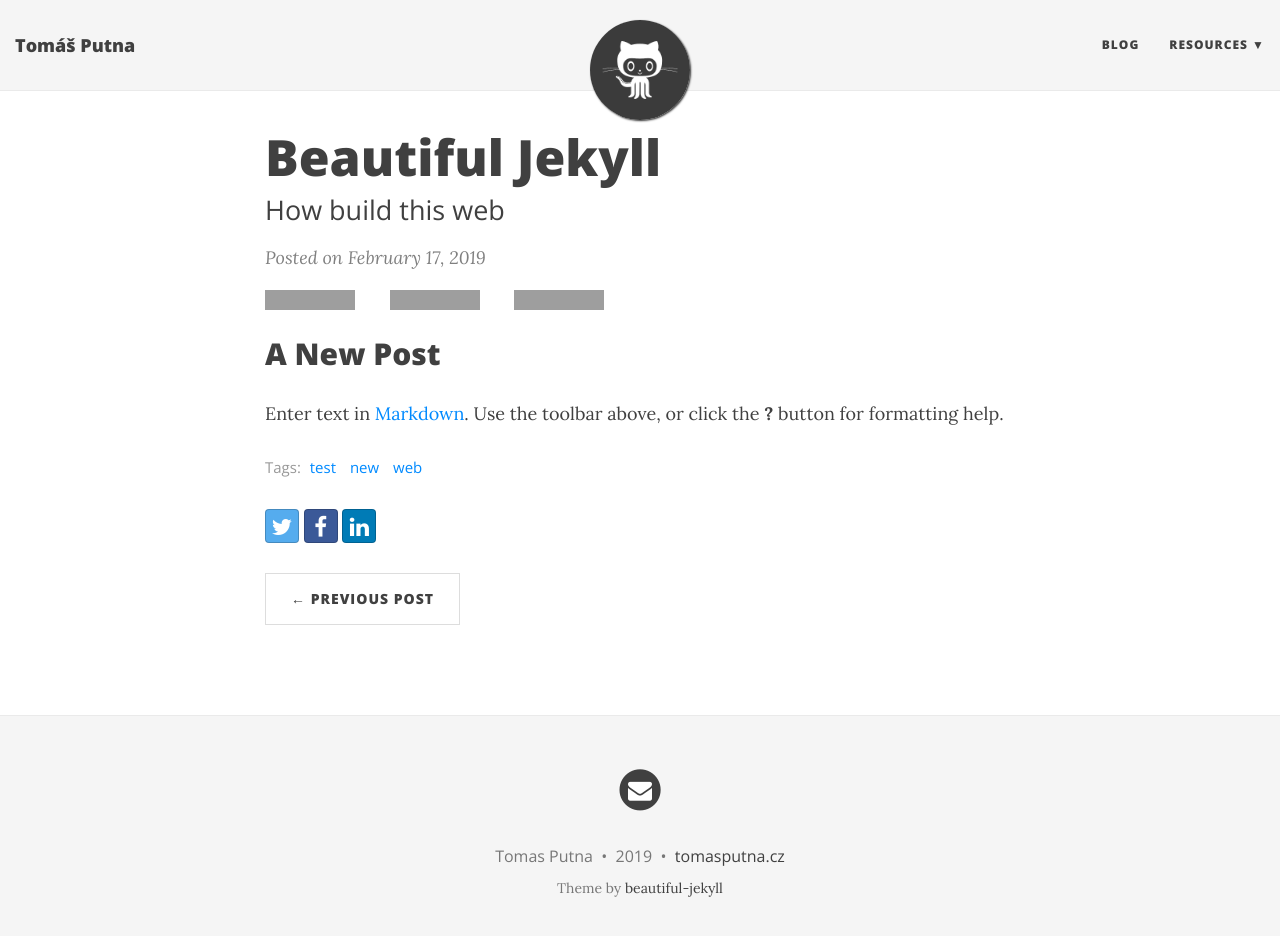
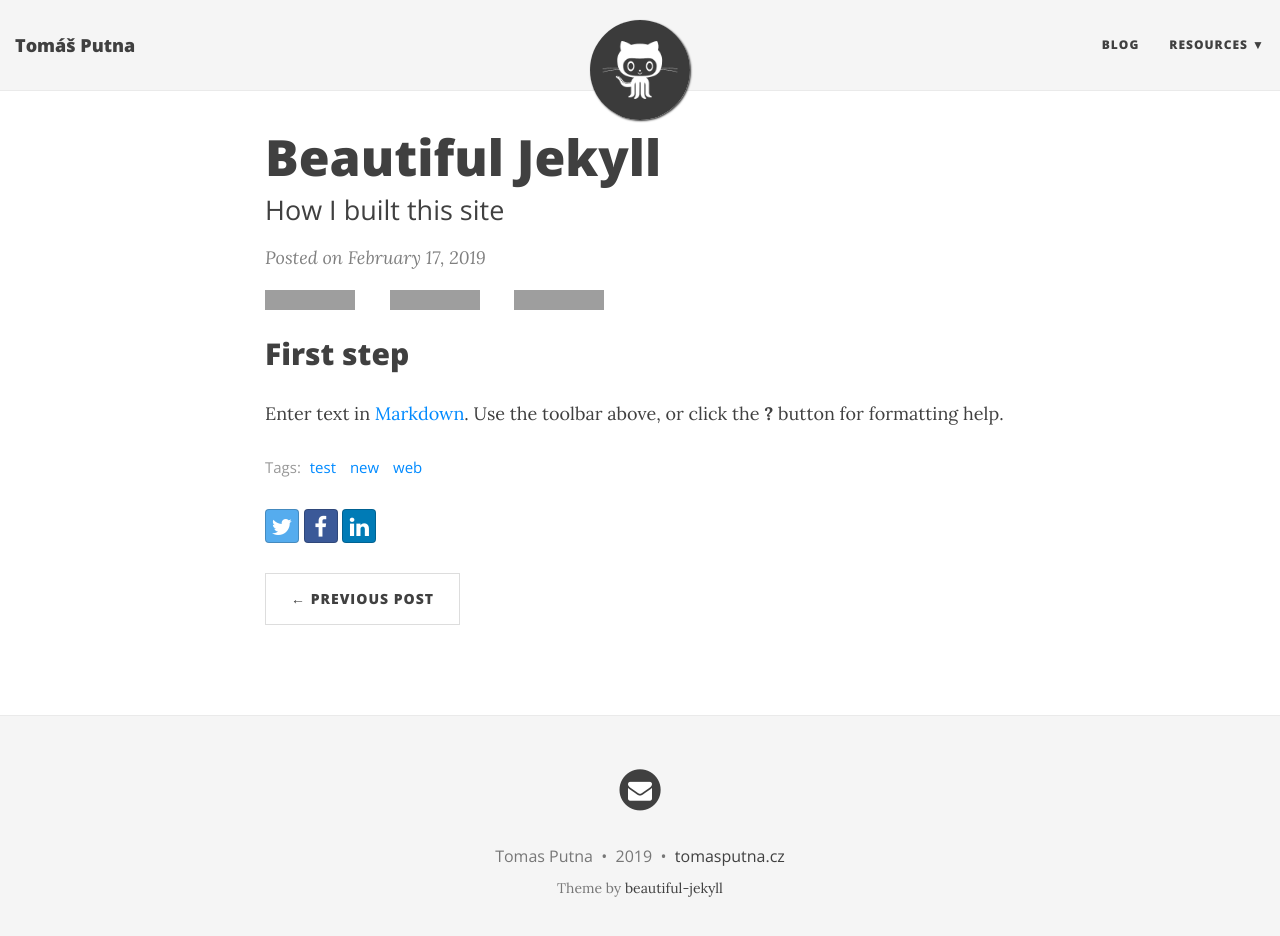
Before and after one commit to ThePutty/theputty.github.io, a Jekyll site: the page built from _posts/2019-02-17-simple-build-web.md, in a window 1280 px wide and 949 px high. Shown: the top 936 px of the window. Built offline with Jekyll 4.4.1, drawn with Linux system fonts in a browser that asks for light colours; nearby versions of some CDN libraries; grey boxes are pictures that could not be loaded.

Commit message:
Update 2019-02-17-simple-build-web.md

```diff
--- a/_posts/2019-02-17-simple-build-web.md
+++ b/_posts/2019-02-17-simple-build-web.md
@@ -1,13 +1,13 @@
 ---
 layout: post
 title: Beautiful Jekyll
-subtitle: How build this web
+subtitle: How I built this site
 gh-repo: tomasputna/tomasputna.github.io
 gh-badge: [star, fork, follow]
 tags: [test, new, web]
 comments: true
 ---
 
-## A New Post
+## First step
 
 Enter text in [Markdown](http://daringfireball.net/projects/markdown/). Use the toolbar above, or click the **?** button for formatting help.
```
